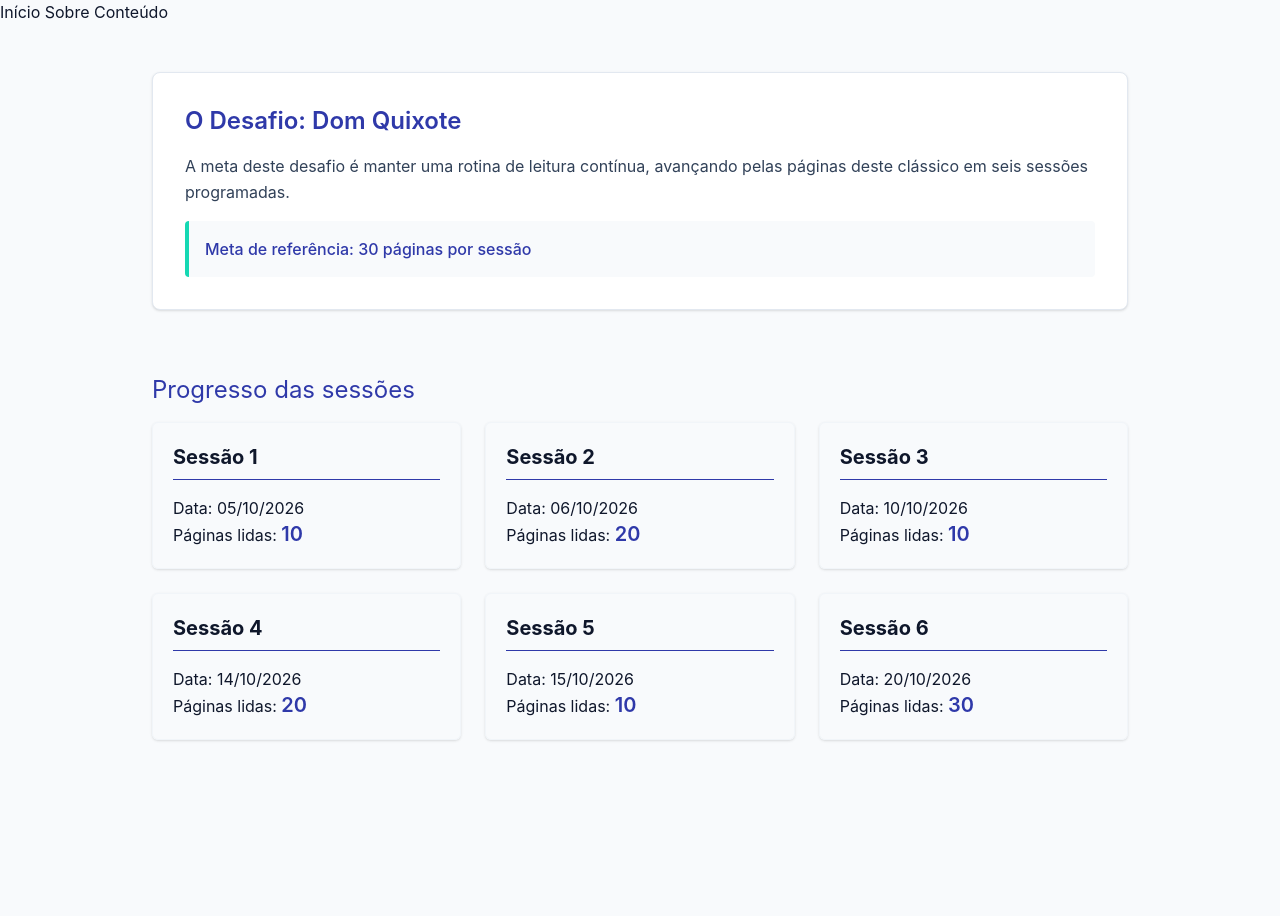
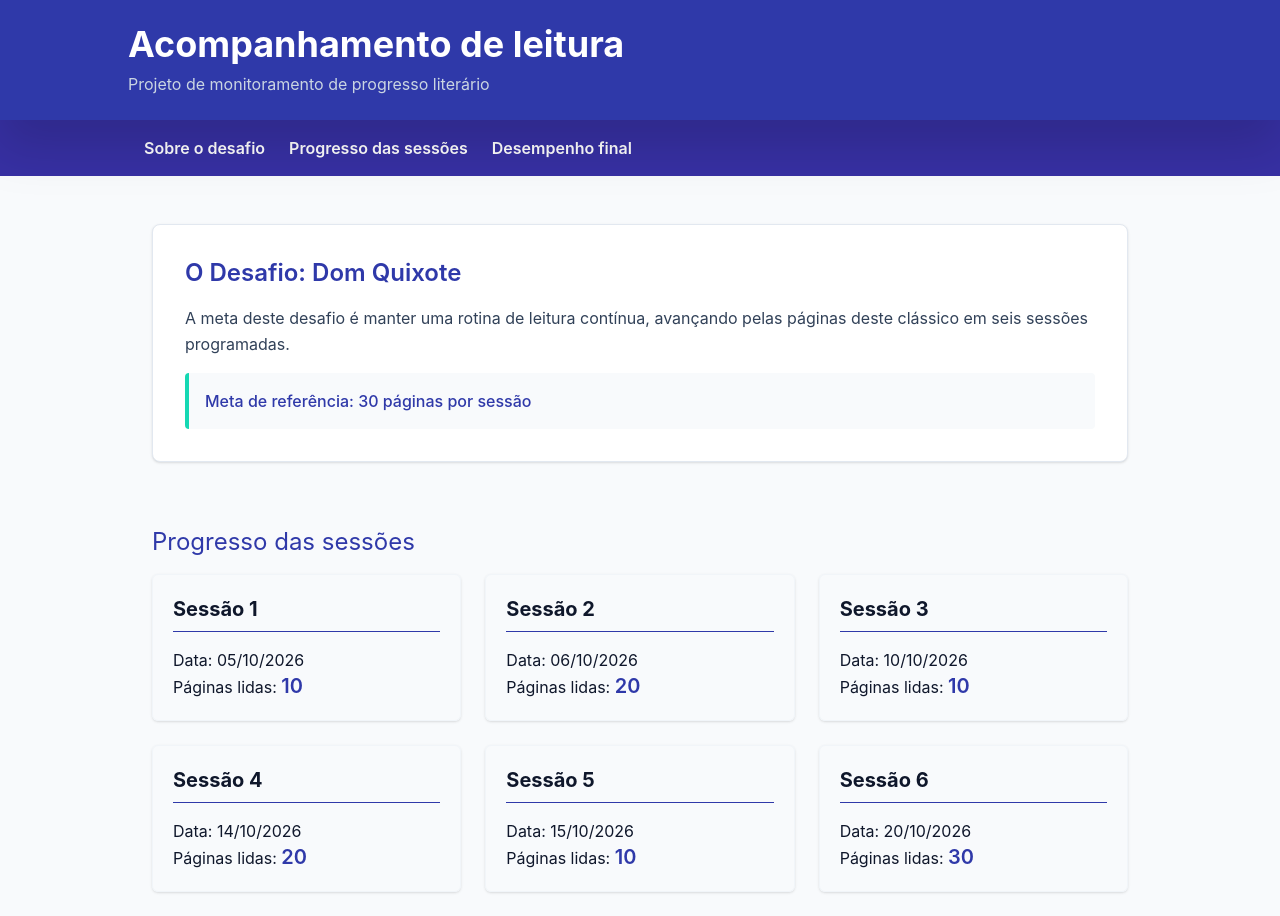
Before and after one commit to Zjonathas/Acompanhamento-de-leitura, a website: page src/index.html in a window 1280 px wide. Before the commit the page ends 800 px from the top, so only its background shows below. Drawn offline with Linux system fonts and the light colour scheme.

Commit message:
feat: estilização do header e separação do elemento nav

```diff
--- a/src/index.html
+++ b/src/index.html
@@ -7,14 +7,20 @@
     <title>Acompanhamento de leitura</title>
 </head>
 <body class="bg-slate-50 text-slate-900 font-sans antialiased flex flex-col min-h-screen">
-    <header class="flex gap-3">
-        <nav>
-            <a href="#">Início</a>
-            <a href="#">Sobre</a>
-            <a href="#">Conteúdo</a>
-        </nav>
+    <header class="p-6 text-white bg-primaria drop-shadow-2xl">
+        <div class="max-w-5xl mx-auto">
+            <h1 class="text-4xl font-bold mb-2">Acompanhamento de leitura</h1>
+            <p class="text-slate-300">Projeto de monitoramento de progresso literário</p>
+        </div>
+    </header>
 
-    </header>
+    <nav class="bg-quartenaria text-white font-semibold">
+        <div class="max-w-5xl mx-auto gap-6 p-4 flex flex-wrap">
+            <a href="#sobre">Sobre o desafio</a>
+            <a href="#progresso">Progresso das sessões</a>
+            <a href="#resultados">Desempenho final</a>
+        </div>
+    </nav>
 
     <main class="max-w-5xl mx-auto w-full p-6 mt-6 flex flex-col gap-12">
         <section id="sobre" class="bg-white p-8 rounded-lg shadow-sm border border-slate-200">
--- a/src/input.css
+++ b/src/input.css
@@ -5,5 +5,6 @@
   --color-primaria: #2F39A9;   /* Azul Escuro (Ideal para cabeçalhos e textos principais) */
   --color-secundaria: #2E6FA0; /* Azul Médio (Ideal para navegação ou bordas) */
   --color-terciaria: #49A4BB;  /* Azul Claro/Ciano (Ideal para fundos de seções ou detalhes) */
+  --color-quartenaria: #3730A3;
   --color-destaque: #15D8B3;   /* Verde Água (Ideal para metas atingidas e botões/links) */
 }
```
Also changed, not shown: src/output.css.
